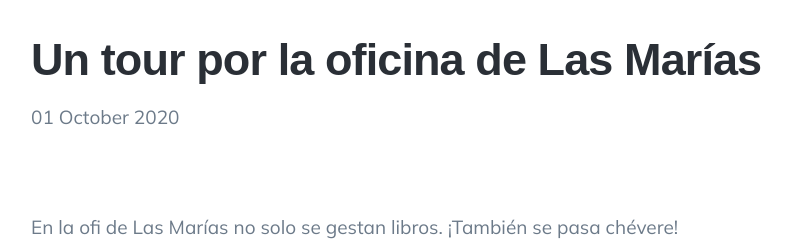
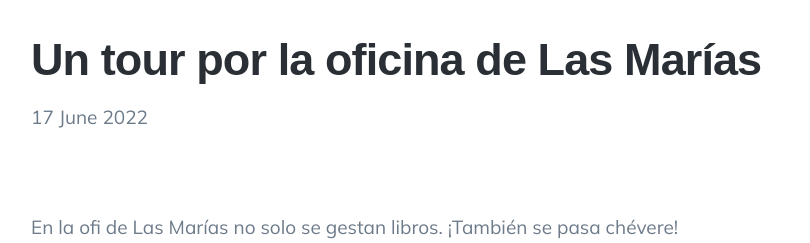
Before and after one commit to rgjanet/rgjanet.github.io, a Jekyll site: the page built from _posts/2022-06-17-tour-oficina-marias.md, in a window 1280 px wide. Shown: the part 261-504 px from the top of the page, without its empty margins (225-1035 px from the left). Built offline with Jekyll 4.4.1, drawn with Linux system fonts in a browser that asks for light colours; nearby versions of some CDN libraries; grey boxes are pictures that could not be loaded.

Commit message:
Update 2022-06-17-tour-oficina-marias.md

```diff
--- a/_posts/2022-06-17-tour-oficina-marias.md
+++ b/_posts/2022-06-17-tour-oficina-marias.md
@@ -1,11 +1,11 @@
 ---
 title: Un tour por la oficina de Las Marías
 subtitle: En la ofi de Las Marías no solo se gestan libros. ¡También se pasa chévere!
-date: 2020-10-01T12:00:00.000+00:00
+date: 2022-06-17T12:00:00.000+00:00
 description: En la ofi de Las Marías no solo se gestan libros. ¡También se pasa chévere!
 featured_image: "/images/LasMarias/LasMarias1.png"
 
 ---
 En la ofi de Las Marías no solo se gestan libros. ¡También se pasa chévere!
 
-<iframe src="https://www.linkedin.com/embed/feed/update/urn:li:ugcPost:6943660134749396992" height="701" width="504" frameborder="0" allowfullscreen="" title="Embedded post"></iframe>
+<iframe src="https://www.linkedin.com/embed/feed/update/urn:li:ugcPost:6943660134749396992" height="701" width="504" frameborder="0" allowfullscreen="" title="Embedded post" align="center"></iframe>
```
